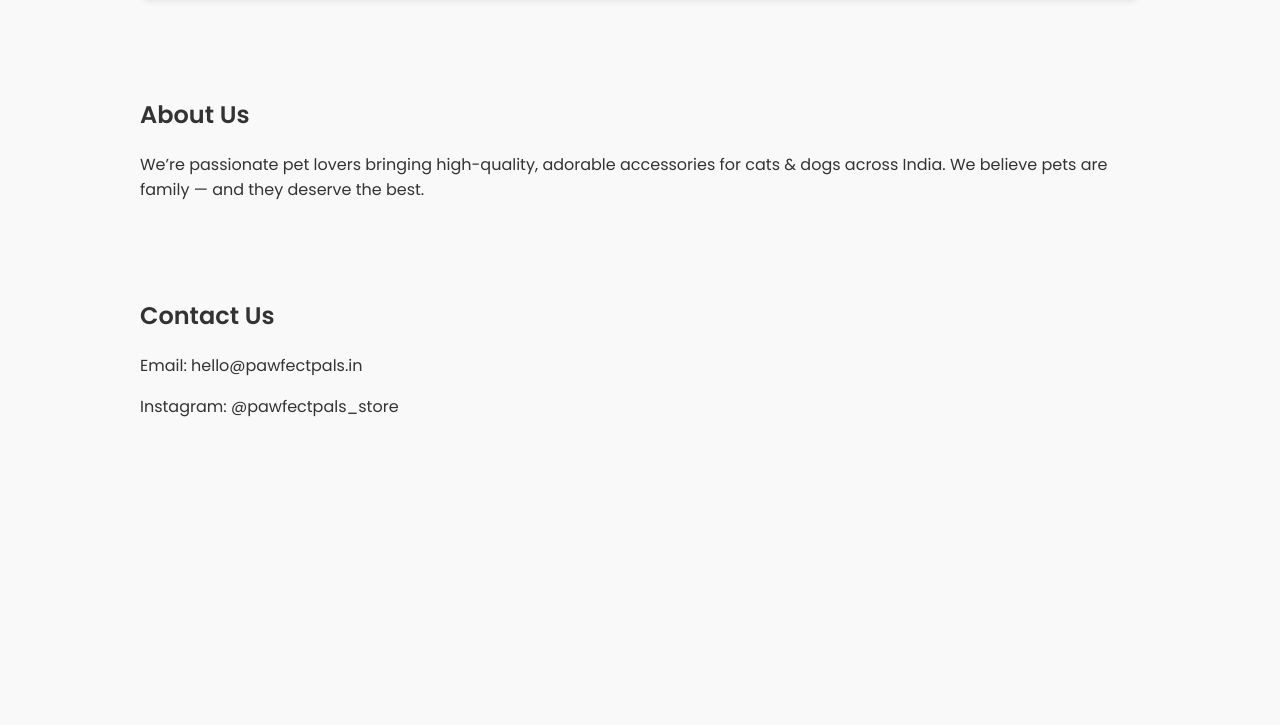
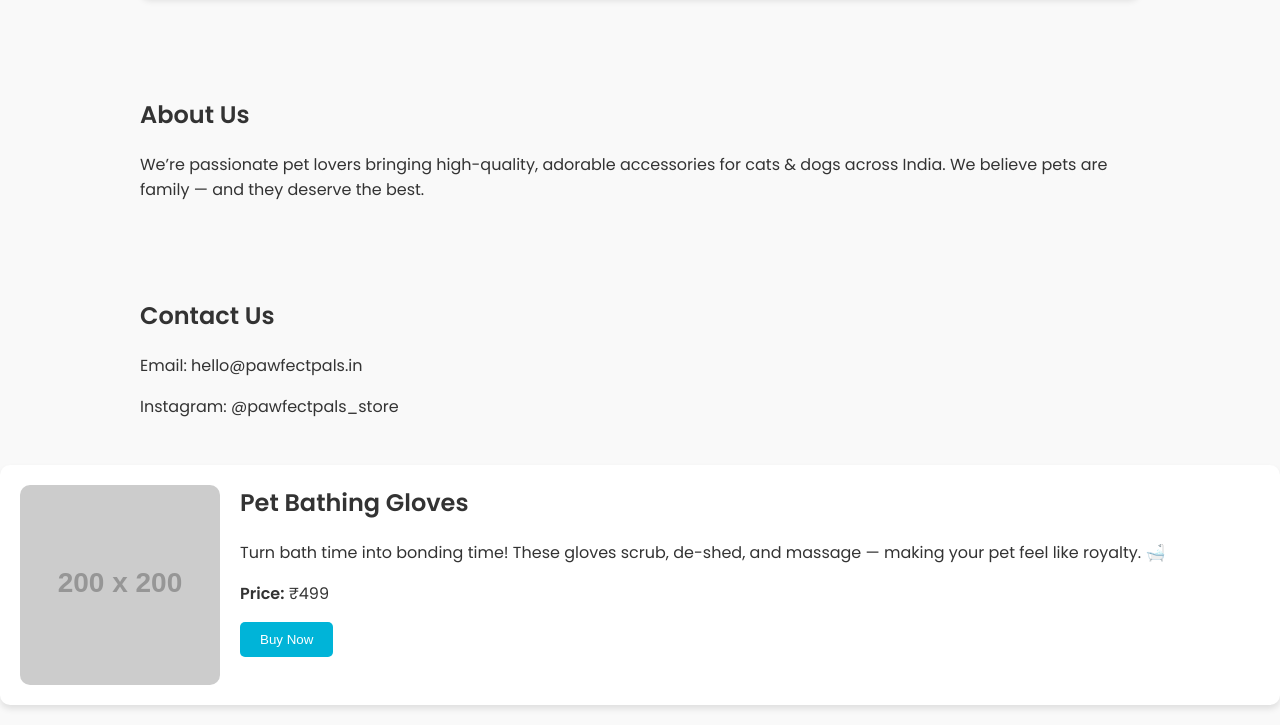
Before and after one commit to pawfectdot/Pawfect-dot, a plain HTML site: page index.html in a window 1280 px wide. Shown: the part 463-1188 px from the top of the page. Before the commit the page ends 928 px from the top, so only its background shows below. Drawn offline with Linux system fonts and the light colour scheme; placeholder pictures from the web are drawn by us.

Commit message:
Update index.html

```diff
--- a/index.html
+++ b/index.html
@@ -105,5 +105,15 @@
     <p>Email: hello@pawfectpals.in</p>
     <p>Instagram: @pawfectpals_store</p>
   </div>
+  <div class="product">
+  <img src="https://via.placeholder.com/200" alt="Pet Bathing Gloves">
+  <div class="product-details">
+    <h2>Pet Bathing Gloves</h2>
+    <p>Turn bath time into bonding time! These gloves scrub, de-shed, and massage — making your pet feel like royalty. 🛁</p>
+    <p><strong>Price:</strong> ₹499</p>
+    <button class="btn" onclick="alert('Redirect to payment coming soon!')">Buy Now</button>
+  </div>
+</div>
+
 </body>
 </html>
```
